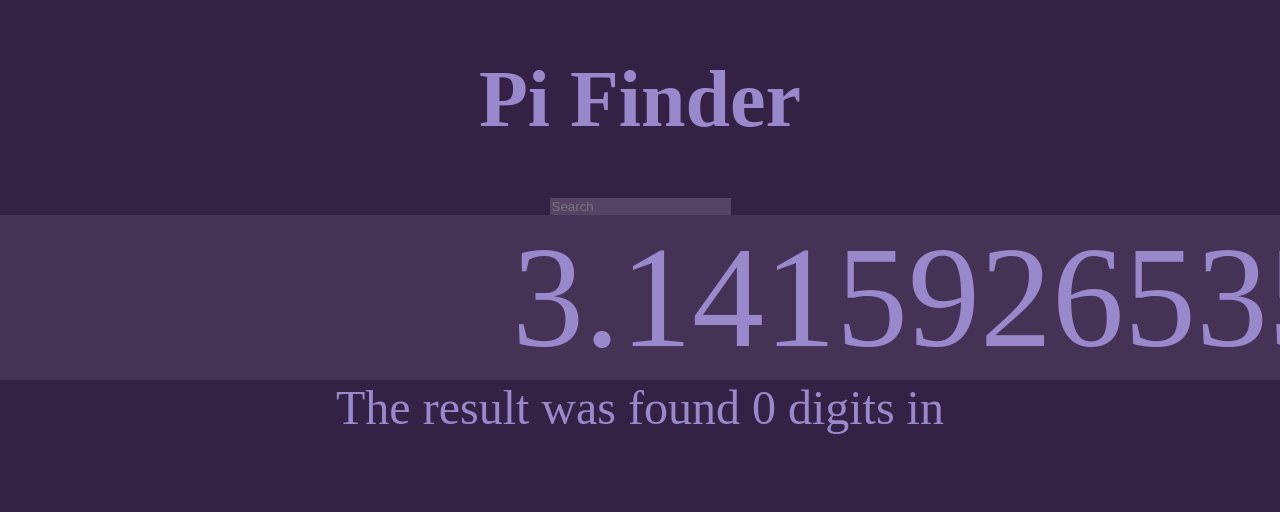
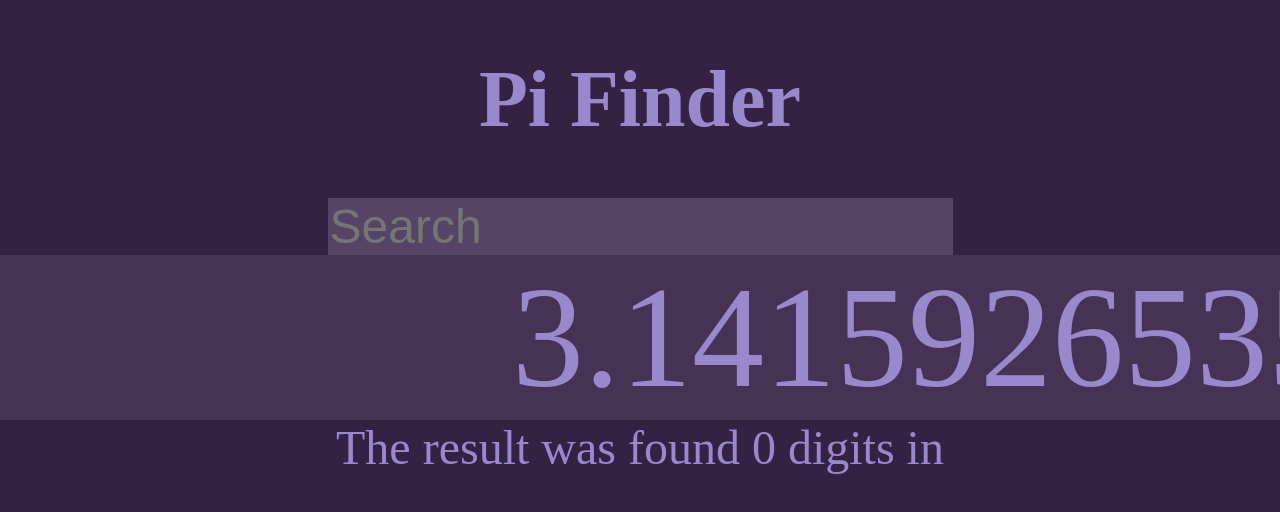
Before and after one commit to KermitPurple/pi_finder, a plain HTML site: page index.html in a window 1280 px wide. Drawn offline with Linux system fonts and the light colour scheme.

Commit message:
Change font-size of search

```diff
--- a/index.css
+++ b/index.css
@@ -34,6 +34,7 @@ h1{
     border: none;
     background: var(--search-bg);
     color: var(--search-fg);
+    font-size: 2em;
 }
 
 .result-container{
@@ -63,6 +64,7 @@ h1{
         font-size: 9em;
     }
 
+    .search,
     .found-at{
         font-size: 3em;
     }
```
